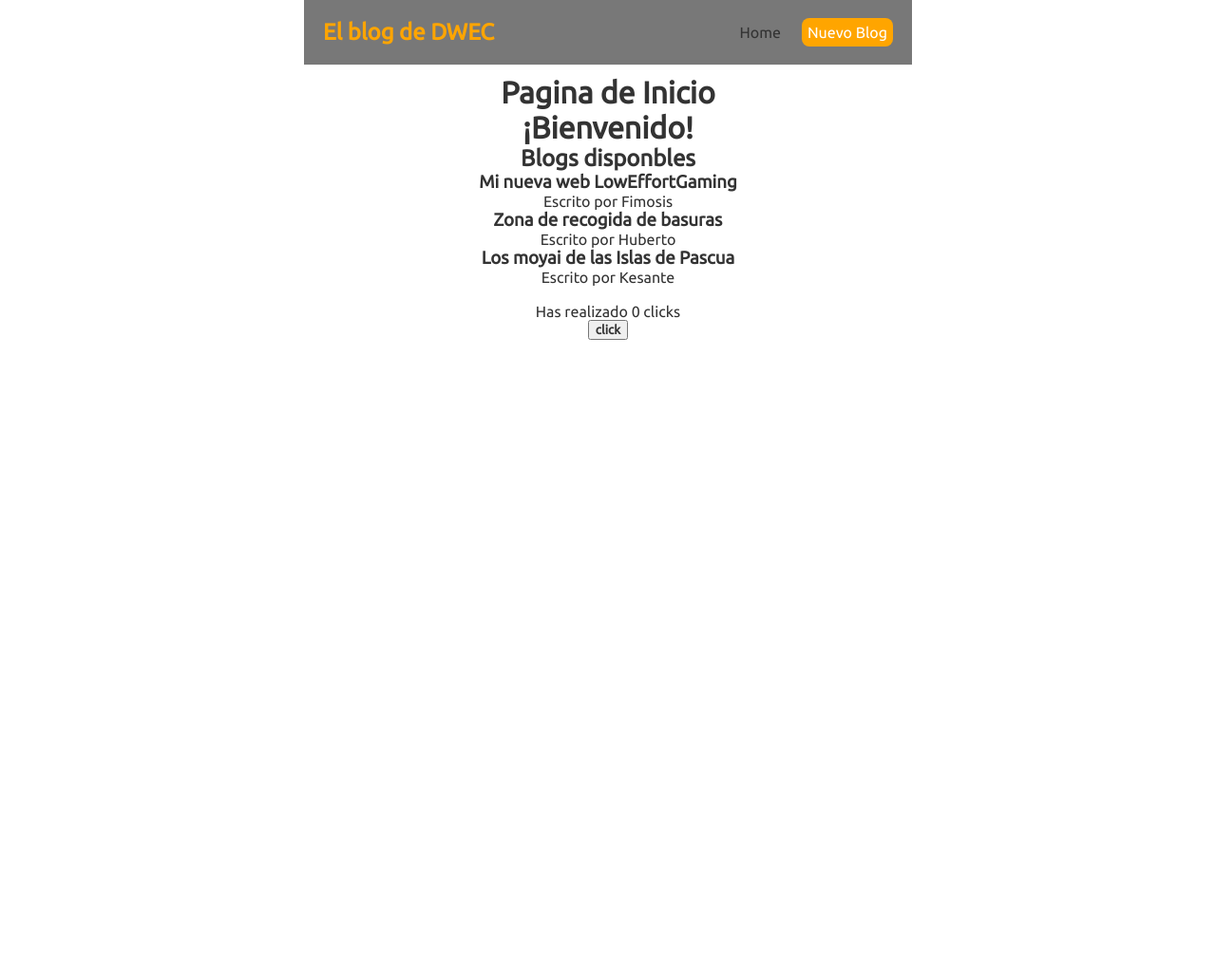
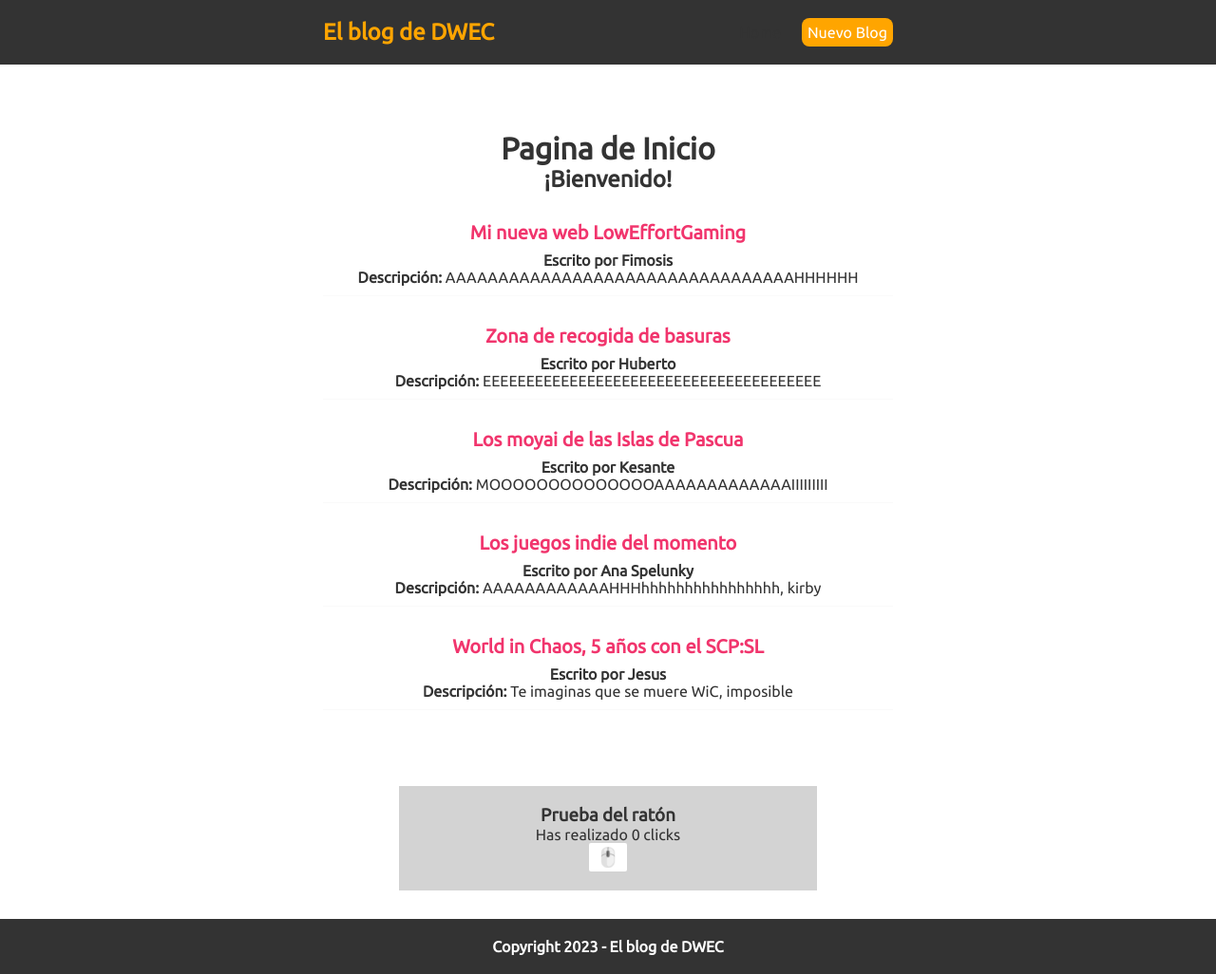
Before and after one commit to daviddrm52/dwec, a React (Create React App) app in the folder React/dwec-blog/: page / in a window 1280 px wide. Shown: the whole page at 95% size. Before the commit the page ends 800 px from the top, so only its background shows below. Built offline with nearby package versions, Linux system fonts and the light colour scheme.

Commit message:
pagina decente ahora, con jitterclick funcional

```diff
--- a/React/dwec-blog/src/App.js
+++ b/React/dwec-blog/src/App.js
@@ -1,11 +1,12 @@
 import NavBar from './NavBar';
 import Home from './Home';
-
+import Information from './Information';
 function App() {
   return (
     <div className="App">
       <NavBar/>
       <Home/>
+      <Information/>
     </div>
   );
 }
--- a/React/dwec-blog/src/Home.js
+++ b/React/dwec-blog/src/Home.js
@@ -1,11 +1,13 @@
 import {useState} from "react";
+import ListaBlogs from "./listaBlogs";
 
 const Home = () => {
-
     const [blogs, setBlogs] = useState([
         {titulo: 'Mi nueva web LowEffortGaming', body: "AAAAAAAAAAAAAAAAAAAAAAAAAAAAAAAAAHHHHHH", autor: "Fimosis", id: 1 },
         {titulo: 'Zona de recogida de basuras', body: "EEEEEEEEEEEEEEEEEEEEEEEEEEEEEEEEEEEEEEE", autor: "Huberto", id: 2 },
         {titulo: 'Los moyai de las Islas de Pascua', body: "MOOOOOOOOOOOOOOAAAAAAAAAAAAAIIIIIIIII", autor: "Kesante", id: 3 },
+        {titulo: 'Los juegos indie del momento', body: "AAAAAAAAAAAAHHHhhhhhhhhhhhhhhhh, kirby", autor: "Ana Spelunky", id: 4 },
+        {titulo: 'World in Chaos, 5 años con el SCP:SL', body: "Te imaginas que se muere WiC, imposible", autor: "Jesus", id: 5 },
     ]);
 
     //Jitterclick de mierda low effort
@@ -16,21 +18,11 @@ const Home = () => {
 
     return (
         <div className="home">
-            <h1>Pagina de Inicio</h1>
-            <h1>¡Bienvenido!</h1>
-
-            <h2>Blogs disponbles</h2>
-            { blogs.map((blog) => (
-                <div className="blogPreview" key={blog.id}>
-                    <h3>{ blog.titulo} </h3>
-                    <p> Escrito por { blog.autor} </p>
-                </div>
-            ))}
-
-            <br />
-            <div title="Low effort jitterclick">
+            <ListaBlogs blogs={blogs}/>
+            <div className="jitter" title="Low effort jitterclick">
+                <h3>Prueba del ratón</h3>
                 <p> Has realizado { click } clicks </p>
-                <button onClick={handleJitter}><b>click</b></button>
+                <button className="jitterButton" onClick={handleJitter}><h2><b>🖱️</b></h2></button>
             </div>
         </div>
      );
--- /dev/null
+++ b/React/dwec-blog/src/Information.js
@@ -0,0 +1,11 @@
+const Information = () => {
+    return (
+        <div className="footer">
+            <div>
+                <p><b>Copyright 2023 - El blog de DWEC</b></p>
+            </div>
+        </div>
+    );
+}
+
+export default Information;
--- a/React/dwec-blog/src/NavBar.js
+++ b/React/dwec-blog/src/NavBar.js
@@ -1,10 +1,12 @@
 const NavBar = () => {
     return (
-        <nav className="navbar">
-            <h1>El blog de DWEC</h1>
-            <div className="links">
-                <a href="/">Home</a>
-                <a href="/crear" style={miEstilo}>Nuevo Blog</a>
+        <nav>
+            <div className="navbar">
+                <h1>El blog de DWEC</h1>
+                <div className="links">
+                    <a href="/">Home</a>
+                    <a href="/crear" style={miEstilo}>Nuevo Blog</a>
+                </div>
             </div>
         </nav>
      );
--- a/React/dwec-blog/src/index.css
+++ b/React/dwec-blog/src/index.css
@@ -9,11 +9,15 @@
   padding: 20px;
   display: flex;
   align-items: center;
+  margin: 0 auto;
   max-width: 600px;
-  margin: 0 auto;
-  border-bottom: 1px solid #f2f2f2;
-  background-color: rgb(120, 120, 120);
+  background-color: #333;
 }
+
+nav{
+  background-color: #333;
+}
+
 .navbar h1 {
   color: #ffa500;
 }
@@ -39,3 +43,46 @@
   padding: 10px;
 
 }
+
+/* blog previews / list */
+.blog-preview {
+  padding: 10px 16px;
+  margin: 20px 0;
+  border-bottom: 1px solid #fafafa;
+}
+.blog-preview:hover {
+  box-shadow: 1px 3px 5px rgba(0,0,0,0.1);
+}
+.blog-preview h2 {
+  font-size: 20px;
+  color: #f1356d;
+  margin-bottom: 8px;
+}
+
+.footer{
+  background-color: #333;
+  padding: 20px;
+  text-align: center;
+}
+
+.footer b{
+  color: #fff;
+}
+
+.jitter{
+  background-color: lightgray;
+  max-width: 400px;
+  align-items: center;
+  padding: 20px;
+  margin: 20px auto;
+}
+
+.jitterButton{
+  display: inline-block;
+  border: 2px solid transparent;
+  border-radius: 2px;
+  font-family: Ubuntu;
+  background-color: white;
+  cursor: pointer;
+  font-weight: bold;
+}
--- /dev/null
+++ b/React/dwec-blog/src/listaBlogs.js
@@ -0,0 +1,17 @@
+const ListaBlogs = ({blogs}) => {
+    return (
+        <div className="content">
+            <h1>Pagina de Inicio</h1>
+            <h2>¡Bienvenido!</h2>
+            { blogs.map((blog) => (
+                <div className="blog-preview" key={blog.id}>
+                    <h2>{ blog.titulo} </h2>
+                    <p><b>Escrito por { blog.autor}</b></p>
+                    <p><b>Descripción:</b> {blog.body}</p>
+                </div>
+            ))}
+        </div>
+     );
+}
+
+export default ListaBlogs;
```
